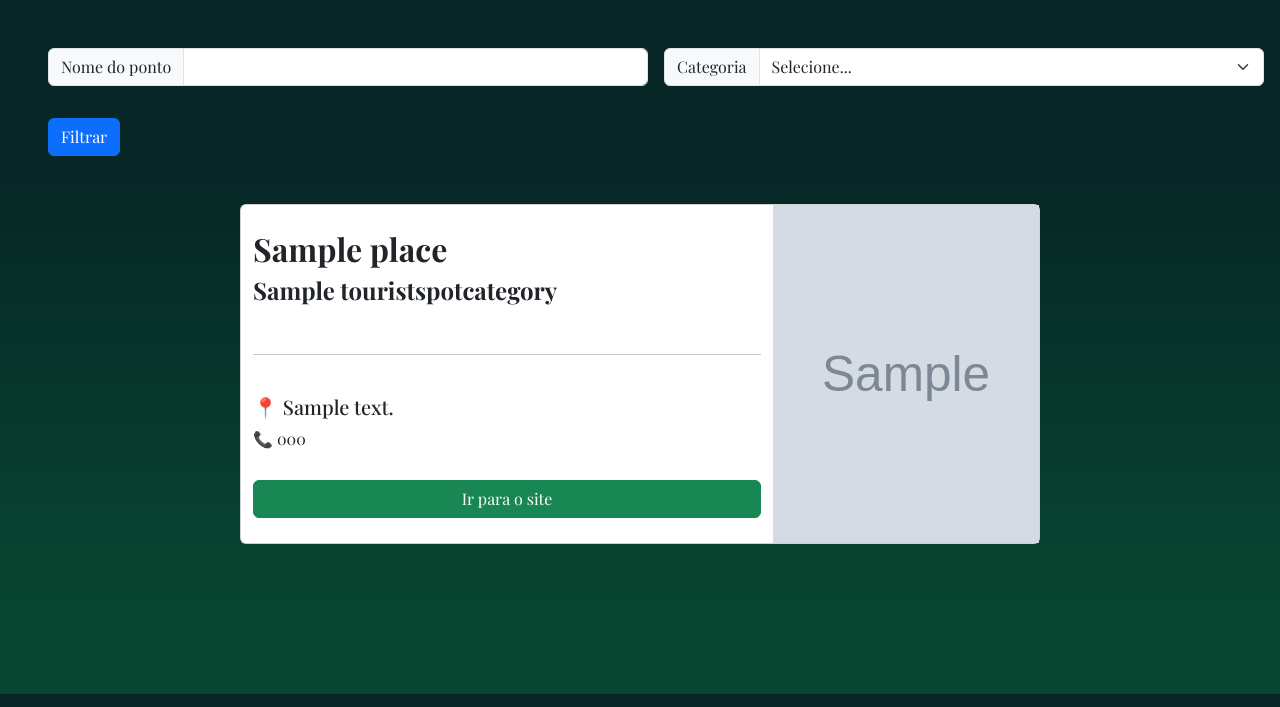
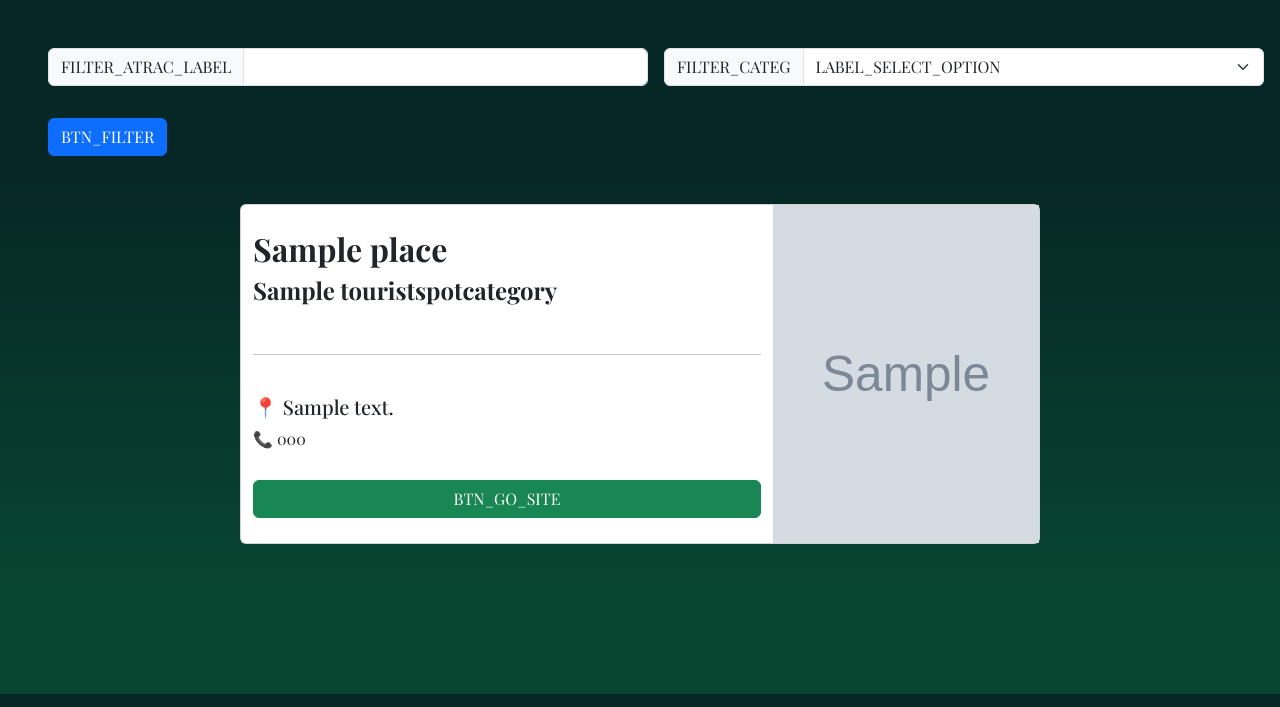
Before and after one commit to Mnz19/belem-trip, a Django app: page /pontos-turisticos/ in a window 1280 px wide. Shown: the part 106-813 px from the top of the page. Run offline with Django 4.2, Linux system fonts and the light colour scheme; tables that the repository leaves empty hold one stand-in row (values such as "Sample post"); grey boxes marked "Sample" are stand-in pictures; some libraries are stand-ins or nearby versions; some web fonts are replaced.

Commit message:
Tradução template pontos turisticos

```diff
--- a/belemtrip/templates/pontos_turisticos.html
+++ b/belemtrip/templates/pontos_turisticos.html
@@ -1,20 +1,21 @@
 {% extends 'base.html' %}
 {% load static %}
+{% load i18n %}
 
 {% block content %}
 <div class="row mb-3">
     <form method="GET" action="" class="row g-3">
         <div class="col-md-6">
             <div class="input-group">
-                <span class="input-group-text" id="basic-addon2">Nome do ponto</span>
+                <span class="input-group-text" id="basic-addon2">{% trans "FILTER_ATRAC_LABEL" %}</span>
                 <input type="text" name="search" class="form-control" aria-describedby="basic-addon2">
             </div>
         </div>
         <div class="col-md-6">
             <div class="input-group">
-                <span class="input-group-text" id="basic-addon1">Categoria</span>
+                <span class="input-group-text" id="basic-addon1">{% trans "FILTER_CATEG" %}</span>
                 <select name="category" class="form-select" aria-describedby="basic-addon3">
-                    <option value="">Selecione...</option>
+                    <option value="">{% trans "LABEL_SELECT_OPTION" %}</option>
                     {% for categoria in categorias %}
                         <option value="{{ categoria }}">{{ categoria }}</option>
                     {% endfor %}
@@ -22,7 +23,7 @@
             </div>
         </div>
         <div class="col-12">
-            <button type="submit" class="btn btn-primary mt-3">Filtrar</button>
+            <button type="submit" class="btn btn-primary mt-3">{% trans "BTN_FILTER" %}</button>
         </div>
     </form>
 </div>
@@ -47,7 +48,7 @@
                                 <h5 class="card-title">📍 {{ ponto.address }}</h5>
                                 <span class="card-text d-block">📞 {{ponto.phone}}</span>
                             </div>
-                            <a href="{{ ponto.website }}" class="btn btn-success mt-1" target="_blank">Ir para o site</a>
+                            <a href="{{ ponto.website }}" class="btn btn-success mt-1" target="_blank">{% trans "BTN_GO_SITE" %}</a>
                         </div>
                         {% if ponto.image %}
                             <div class="col p-0 m-0 w-100" style="background-Image: url('{{ ponto.image.url }}'); background-size: cover; background-position: center; border-radius: 0 5 5 0;">
@@ -65,8 +66,8 @@
     <nav aria-label="Page navigation">
         <ul class="pagination justify-content-center">
             {% if page_obj.has_previous %}
-                <li class="page-item"><a class="page-link" href="?page=1">Primeiro</a></li>
-                <li class="page-item"><a class="page-link" href="?page={{ page_obj.previous_page_number }}">Anterior</a></li>
+                <li class="page-item"><a class="page-link" href="?page=1">{% trans "PGN_FRIST" %}</a></li>
+                <li class="page-item"><a class="page-link" href="?page={{ page_obj.previous_page_number }}">{% trans "PGN_PREV" %}</a></li>
             {% endif %}
             {% for num in page_obj.paginator.page_range %}
                 {% if page_obj.number == num %}
@@ -76,8 +77,8 @@
                 {% endif %}
             {% endfor %}
             {% if page_obj.has_next %}
-                <li class="page-item"><a class="page-link" href="?page={{ page_obj.next_page_number }}">Próximo</a></li>
-                <li class="page-item"><a class="page-link" href="?page={{ page_obj.paginator.num_pages }}">Último</a></li>
+                <li class="page-item"><a class="page-link" href="?page={{ page_obj.next_page_number }}">{% trans "PGN_NEXT" %}</a></li>
+                <li class="page-item"><a class="page-link" href="?page={{ page_obj.paginator.num_pages }}">{% trans "PGN_LAST" %}</a></li>
             {% endif %}
         </ul>
     </nav>
@@ -85,7 +86,7 @@
 <div class="container d-flex justify-content-center align-items-center" style="min-height: 90vh;">
     <div class="row">
         <div class="col-12">
-            <h1 class="text-center" style="color: white;">Nenhum ponto turístico encontrado</h1>
+            <h1 class="text-center" style="color: white;">{% trans "NO_ATTRAC" %}</h1>
         </div>
     </div>
 </div>
```
